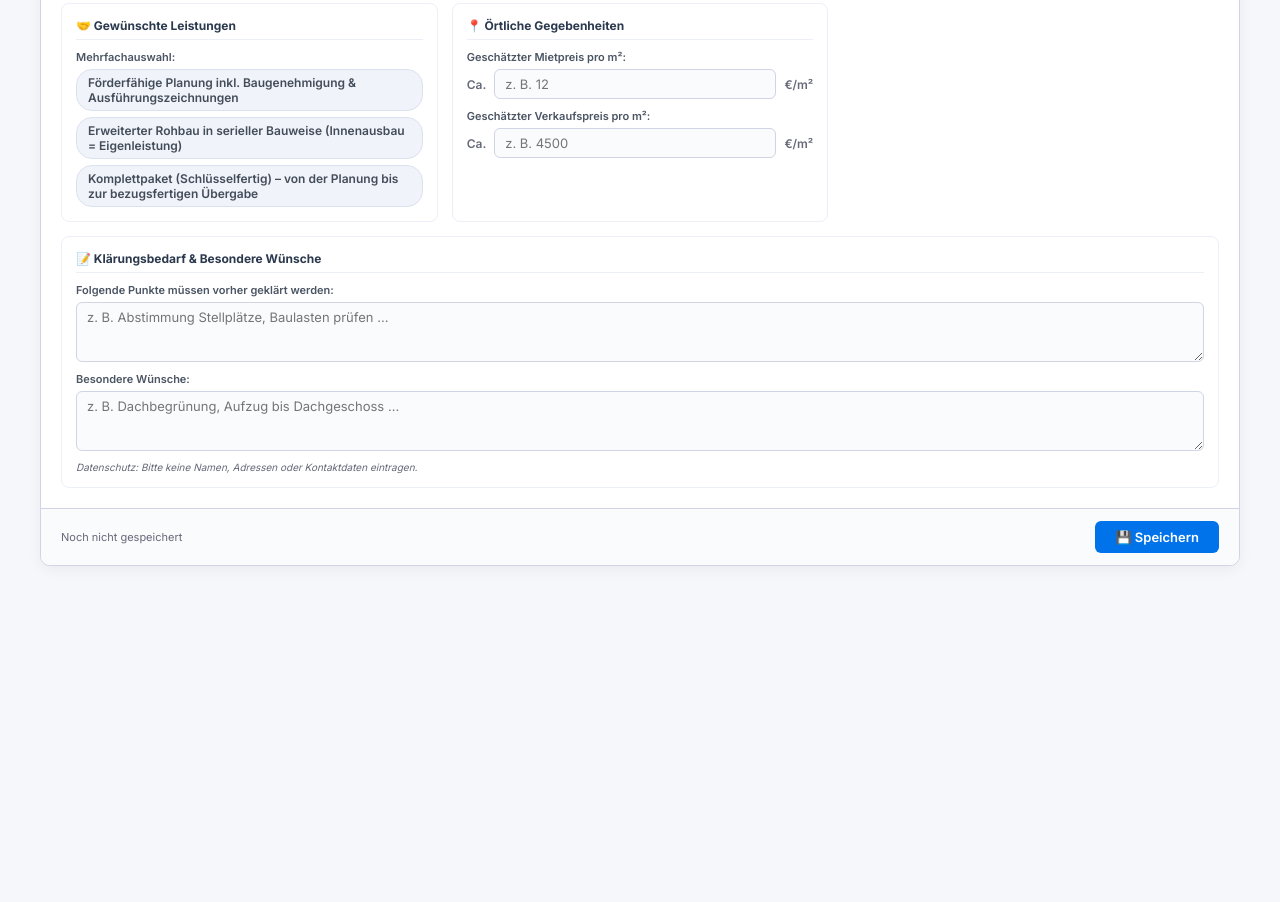
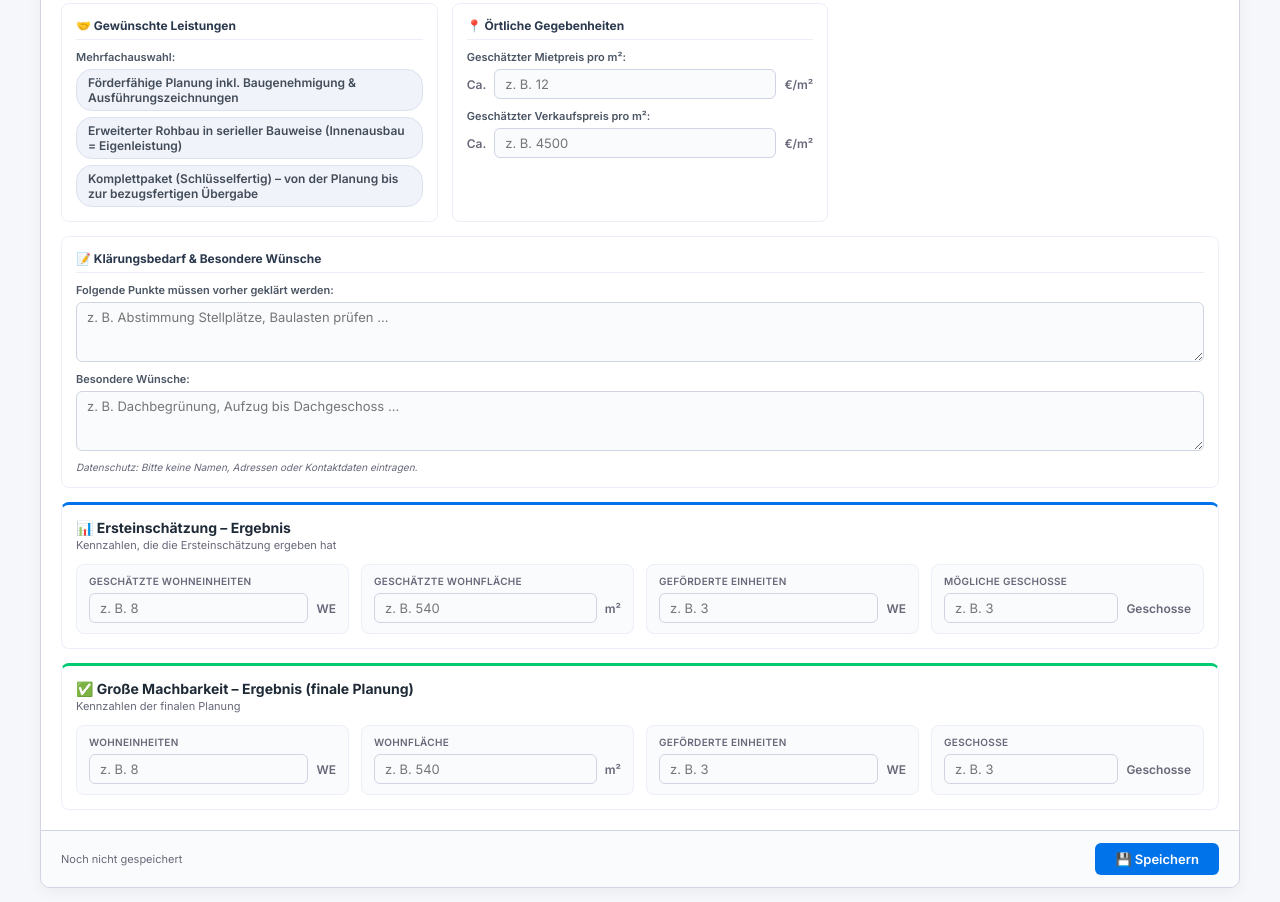
Before and after one commit to sschernikau-sys/monday-project-header, a plain HTML site: page index.html in a window 1280 px wide. Shown: the part 993-1895 px from the top of the page. Before the commit the page ends 1573 px from the top, so only its background shows below. Drawn offline with Linux system fonts and the light colour scheme; a script that the page names is missing.

Commit message:
Update index.html

```diff
--- a/index.html
+++ b/index.html
@@ -71,6 +71,16 @@
     .yn-row:last-child { border-bottom: none; }
     .yn-label { font-size: 12px; font-weight: 600; color: #374151; }
     .hint { font-size: 10px; color: var(--text-muted); font-style: italic; }
+
+    /* Ergebnis-Bereiche: Ersteinschätzung & Große Machbarkeit */
+    .result-card { grid-column: 1 / -1; background: #fff; border: 1px solid var(--border-light); border-radius: 8px; padding: 14px; display: flex; flex-direction: column; gap: 12px; }
+    .result-card.es { border-top: 3px solid #0073ea; }
+    .result-card.gm { border-top: 3px solid #00ca72; }
+    .result-title { font-size: 14px; font-weight: 700; color: #1f2a37; }
+    .result-sub { font-size: 11px; color: var(--text-muted); margin-top: 2px; }
+    .kpi-grid { display: grid; grid-template-columns: repeat(auto-fit, minmax(190px, 1fr)); gap: 12px; }
+    .kpi-field { background: #fafbfc; border: 1px solid var(--border-light); border-radius: 8px; padding: 10px 12px; display: flex; flex-direction: column; gap: 6px; }
+    .kpi-field .field-title { text-transform: uppercase; letter-spacing: .3px; font-size: 10px; color: var(--text-muted); }
 
     .footer-bar { display: flex; justify-content: space-between; align-items: center; padding: 12px 20px; background: #fafbfc; border-top: 1px solid var(--border-color); }
     .last-saved { font-size: 11px; color: var(--text-muted); }
@@ -405,6 +415,82 @@
         <div class="hint">Datenschutz: Bitte keine Namen, Adressen oder Kontaktdaten eintragen.</div>
       </div>
 
+      <!-- 13. ERSTEINSCHÄTZUNG – Ergebnis -->
+      <div class="result-card es">
+        <div>
+          <div class="result-title">📊 Ersteinschätzung – Ergebnis</div>
+          <div class="result-sub">Kennzahlen, die die Ersteinschätzung ergeben hat</div>
+        </div>
+        <div class="kpi-grid">
+          <div class="kpi-field">
+            <span class="field-title">Geschätzte Wohneinheiten</span>
+            <div class="input-unit">
+              <input type="number" min="0" id="es_units" class="input-clean" placeholder="z. B. 8" />
+              <span class="unit">WE</span>
+            </div>
+          </div>
+          <div class="kpi-field">
+            <span class="field-title">Geschätzte Wohnfläche</span>
+            <div class="input-unit">
+              <input type="number" min="0" id="es_area" class="input-clean" placeholder="z. B. 540" />
+              <span class="unit">m²</span>
+            </div>
+          </div>
+          <div class="kpi-field">
+            <span class="field-title">Geförderte Einheiten</span>
+            <div class="input-unit">
+              <input type="number" min="0" id="es_funded" class="input-clean" placeholder="z. B. 3" />
+              <span class="unit">WE</span>
+            </div>
+          </div>
+          <div class="kpi-field">
+            <span class="field-title">Mögliche Geschosse</span>
+            <div class="input-unit">
+              <input type="number" min="0" id="es_floors" class="input-clean" placeholder="z. B. 3" />
+              <span class="unit">Geschosse</span>
+            </div>
+          </div>
+        </div>
+      </div>
+
+      <!-- 14. GROSSE MACHBARKEIT – Ergebnis -->
+      <div class="result-card gm">
+        <div>
+          <div class="result-title">✅ Große Machbarkeit – Ergebnis (finale Planung)</div>
+          <div class="result-sub">Kennzahlen der finalen Planung</div>
+        </div>
+        <div class="kpi-grid">
+          <div class="kpi-field">
+            <span class="field-title">Wohneinheiten</span>
+            <div class="input-unit">
+              <input type="number" min="0" id="gm_units" class="input-clean" placeholder="z. B. 8" />
+              <span class="unit">WE</span>
+            </div>
+          </div>
+          <div class="kpi-field">
+            <span class="field-title">Wohnfläche</span>
+            <div class="input-unit">
+              <input type="number" min="0" id="gm_area" class="input-clean" placeholder="z. B. 540" />
+              <span class="unit">m²</span>
+            </div>
+          </div>
+          <div class="kpi-field">
+            <span class="field-title">Geförderte Einheiten</span>
+            <div class="input-unit">
+              <input type="number" min="0" id="gm_funded" class="input-clean" placeholder="z. B. 3" />
+              <span class="unit">WE</span>
+            </div>
+          </div>
+          <div class="kpi-field">
+            <span class="field-title">Geschosse</span>
+            <div class="input-unit">
+              <input type="number" min="0" id="gm_floors" class="input-clean" placeholder="z. B. 3" />
+              <span class="unit">Geschosse</span>
+            </div>
+          </div>
+        </div>
+      </div>
+
     </div>
   </div>
 
@@ -424,7 +510,9 @@
                   'doc_bauantrag','doc_ausfuehrung','doc_statik','doc_bza',
                   'fahrstuhl','barrierefrei','grundrisse','bplan','bplan_alt','stellplaetze','nutzungsart'];
   const MULTI  = ['kfw_prog','usage','facade','scope','project_desc'];
-  const TEXTS  = ['bplanYear','bplanNumber','plotSize','grundrisseNotes','rentPrice','salePrice','clarifyPoints','specialWishes'];
+  const TEXTS  = ['bplanYear','bplanNumber','plotSize','grundrisseNotes','rentPrice','salePrice','clarifyPoints','specialWishes',
+                  'es_units','es_area','es_funded','es_floors',
+                  'gm_units','gm_area','gm_funded','gm_floors'];
 
   // Einzelauswahl: erneuter Klick auf den aktiven Button wählt ihn wieder ab
   function selectSingle(el) {
```
